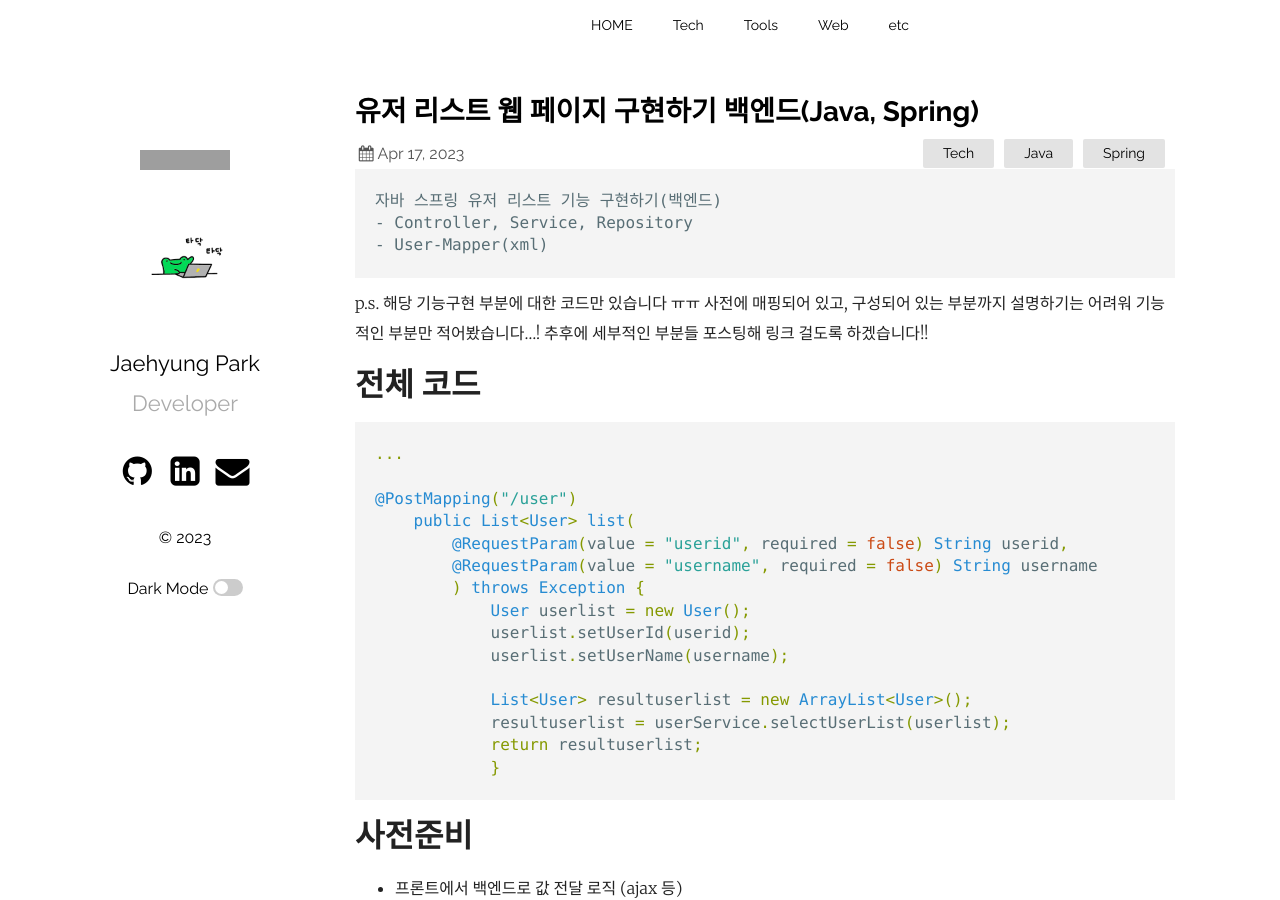
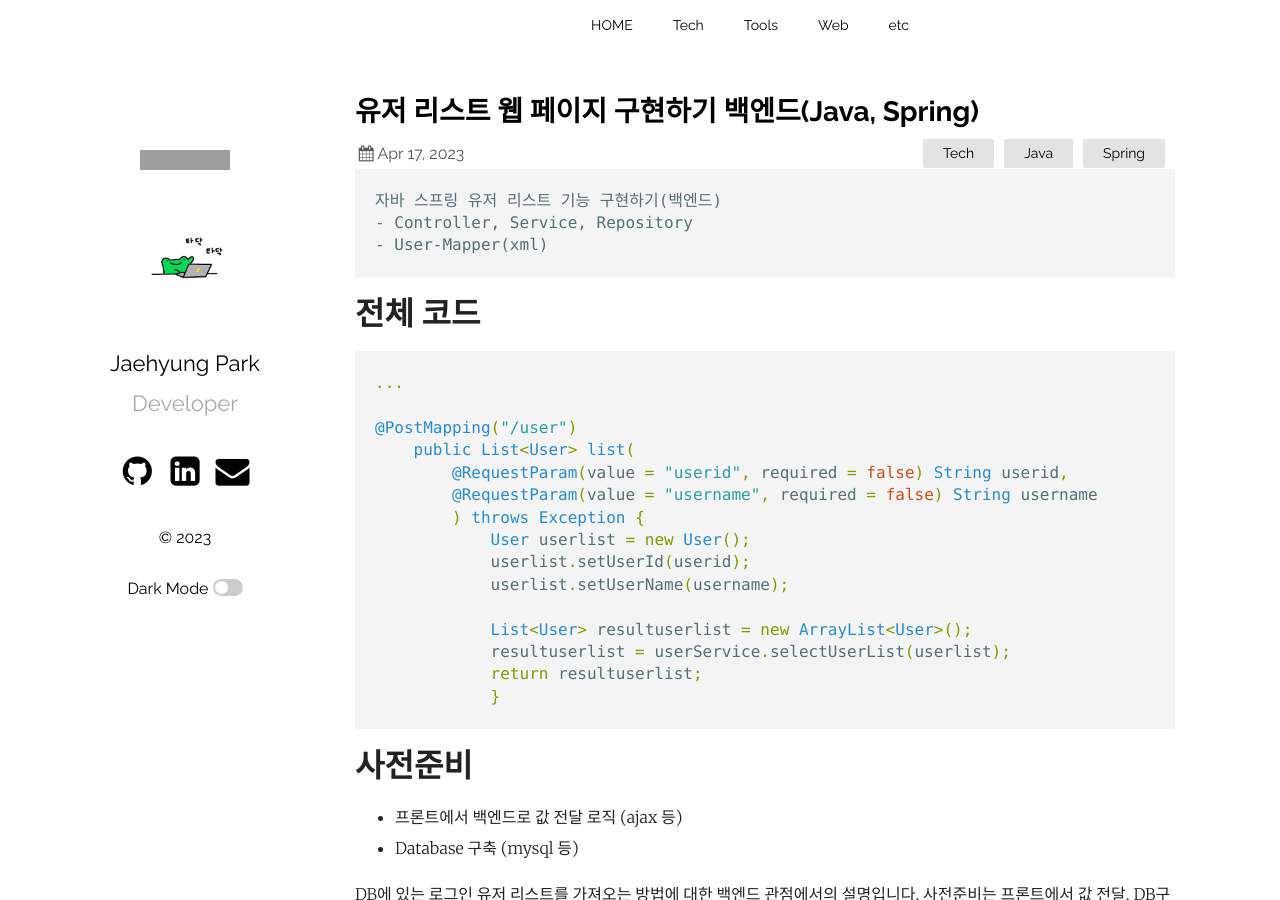
Before and after one commit to jbro321/jbro321.github.io, a Jekyll site: the page built from _posts/Tech/Java/Spring/2023-04-17-Spring_Get_user_list.md, in a window 1280 px wide and 900 px high. Built offline with Jekyll 4.4.1, drawn with Linux system fonts in a browser that asks for light colours; comment, search, counter and statistics services are not loaded; grey boxes are pictures that could not be loaded.

Commit message:
fix: remove intro

````diff
--- a/_posts/Tech/Java/Spring/2023-04-17-Spring_Get_user_list.md
+++ b/_posts/Tech/Java/Spring/2023-04-17-Spring_Get_user_list.md
@@ -10,8 +10,6 @@ published: true
 - Controller, Service, Repository
 - User-Mapper(xml)
 ```
-
-p.s. 해당 기능구현 부분에 대한 코드만 있습니다 ㅠㅠ 사전에 매핑되어 있고, 구성되어 있는 부분까지 설명하기는 어려워 기능적인 부분만 적어봤습니다...! 추후에 세부적인 부분들 포스팅해 링크 걸도록 하겠습니다!!
 
 # 전체 코드
 
````
